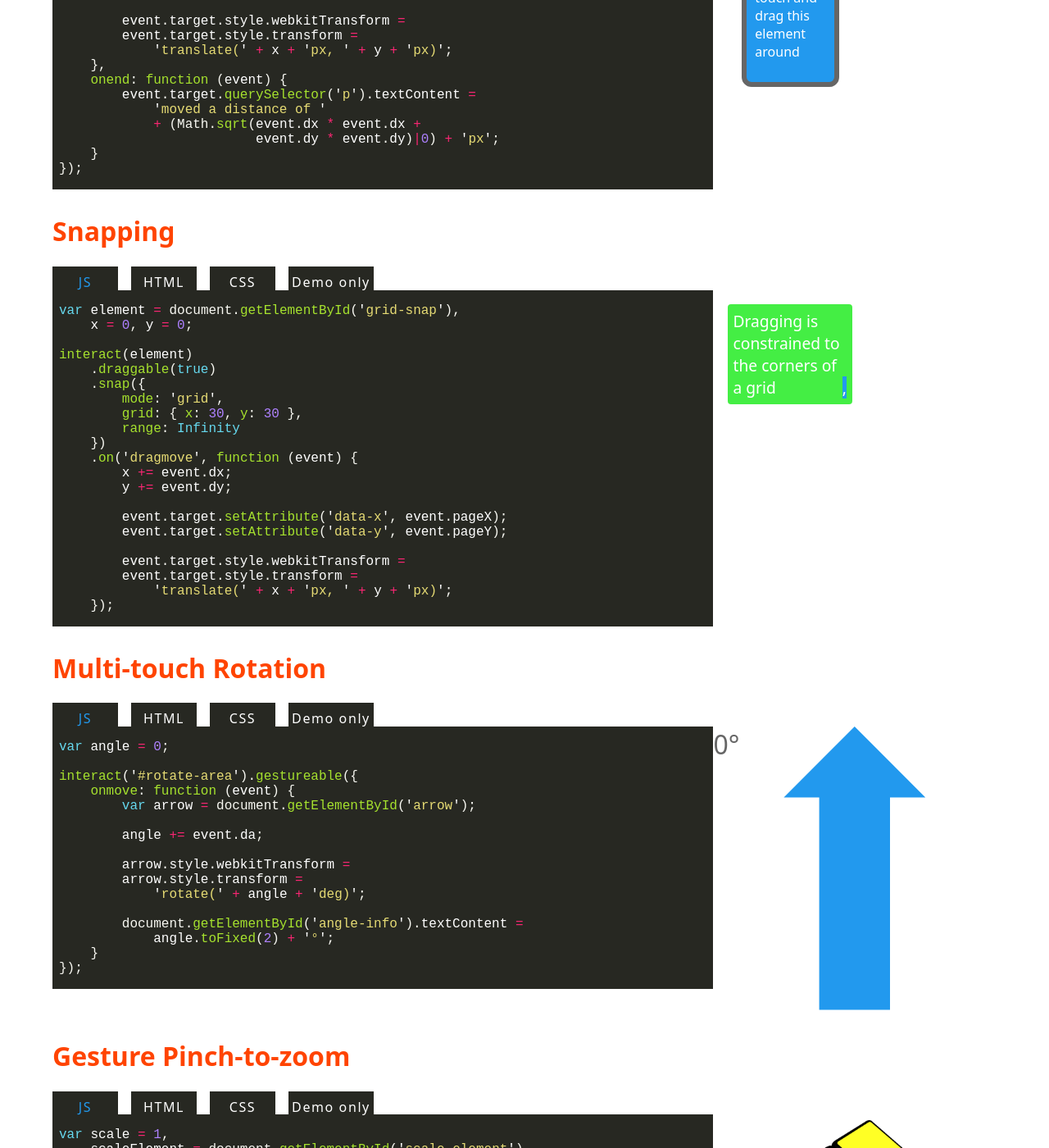
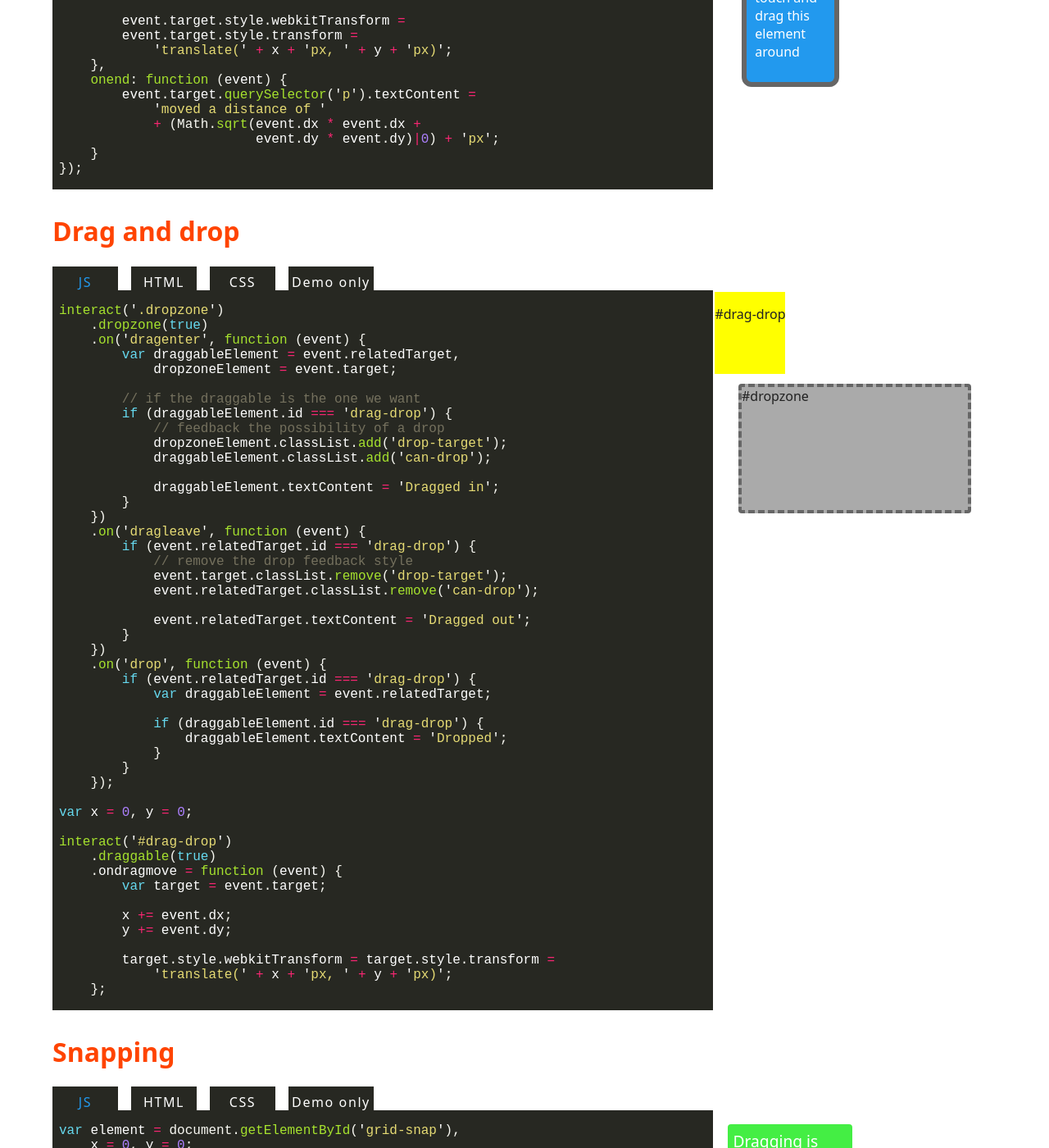
Before and after one commit to interactjs/interactjs.github.io, a Jekyll site: the page built from index.html, in a window 1280 px wide and 1400 px high, scrolled down 617 px. Shown: the whole window at 82% size. Built offline with Jekyll 4.4.1, drawn with Linux system fonts in a browser that asks for light colours; Markdown is read by kramdown in place of the engine named in the settings.

Commit message:
Add drag and drop demo

```diff
--- a/index.html
+++ b/index.html
@@ -108,6 +108,117 @@ interact('#drag-me').draggable({
 
         <input id="demo-2-demo" type="radio" name="demo-2" hidden>
         <label class="demo-label" for="demo-2-demo"> Demo only </label>
+    </div>
+    <h1 id="drag-and-drop"> Drag and drop </h1>
+    <div id="drag-drop-demo" class="demo-area">
+
+        <input id="demo-5-html" type="radio" name="demo-5" hidden>
+        <label class="html-label" for="demo-5-html"> HTML </label>
+        <div class="html-code">
+{% highlight html %}
+<!-- enable javascript to view a demo -->
+<div id="drag-drop">
+    <p> #drag-drop </p>
+</div>
+
+<div id="dropzone" class="dropzone"> #dropzone </div>
+</div>
+{% endhighlight %}
+        </div>
+
+        <input id="demo-5-css" type="radio" name="demo-5" hidden>
+        <label class="css-label" for="demo-5-css"> CSS </label>
+        <div class="css-code">
+{% highlight css %}
+/* enable javascript to view a demo */
+#dropzone {
+    background-color: #aaa;
+    border: dashed 4px #666;
+    border-radius: 4px;
+    margin: 10px auto 0;
+    width: 80%;
+    height: 150px;
+    transition: background-color 0.3s;
+}
+
+#dropzone.drop-target {
+    background-color: #29e;
+}
+
+#drag-drop {
+    display: inline-block;
+    height: 100px;
+    min-width: 40px;
+
+    background-color: yellow;
+    border: solid 2px white;
+
+    transition: background-color 0.3s;
+}
+
+#drag-drop.can-drop {
+    background-color: #4e4;
+}
+{% endhighlight %}
+        </div>
+
+        <input id="demo-5-js" type="radio" name="demo-5" hidden checked>
+        <label class="js-label" for="demo-5-js"> JS </label>
+        <div class="js-code">
+{% highlight javascript %}
+/* enable javascript to view a demo */
+interact('.dropzone')
+    .dropzone(true)
+    .on('dragenter', function (event) {
+        var draggableElement = event.relatedTarget,
+            dropzoneElement = event.target;
+
+        // if the draggable is the one we want
+        if (draggableElement.id === 'drag-drop') {
+            // feedback the possibility of a drop
+            dropzoneElement.classList.add('drop-target');
+            draggableElement.classList.add('can-drop');
+
+            draggableElement.textContent = 'Dragged in';
+        }
+    })
+    .on('dragleave', function (event) {
+        if (event.relatedTarget.id === 'drag-drop') {
+            // remove the drop feedback style
+            event.target.classList.remove('drop-target');
+            event.relatedTarget.classList.remove('can-drop');
+
+            event.relatedTarget.textContent = 'Dragged out';
+        }
+    })
+    .on('drop', function (event) {
+        if (event.relatedTarget.id === 'drag-drop') {
+            var draggableElement = event.relatedTarget;
+
+            if (draggableElement.id === 'drag-drop') {
+                draggableElement.textContent = 'Dropped';
+            }
+        }
+    });
+
+var x = 0, y = 0;
+
+interact('#drag-drop')
+    .draggable(true)
+    .ondragmove = function (event) {
+        var target = event.target;
+
+        x += event.dx;
+        y += event.dy;
+
+        target.style.webkitTransform = target.style.transform =
+            'translate(' + x + 'px, ' + y + 'px)';
+    };
+{% endhighlight %}
+        </div>
+
+        <input id="demo-5-demo" type="radio" name="demo-5" hidden>
+        <label class="demo-label" for="demo-5-demo"> Demo only </label>
     </div>
 
     <h1> Snapping </h1>
```
